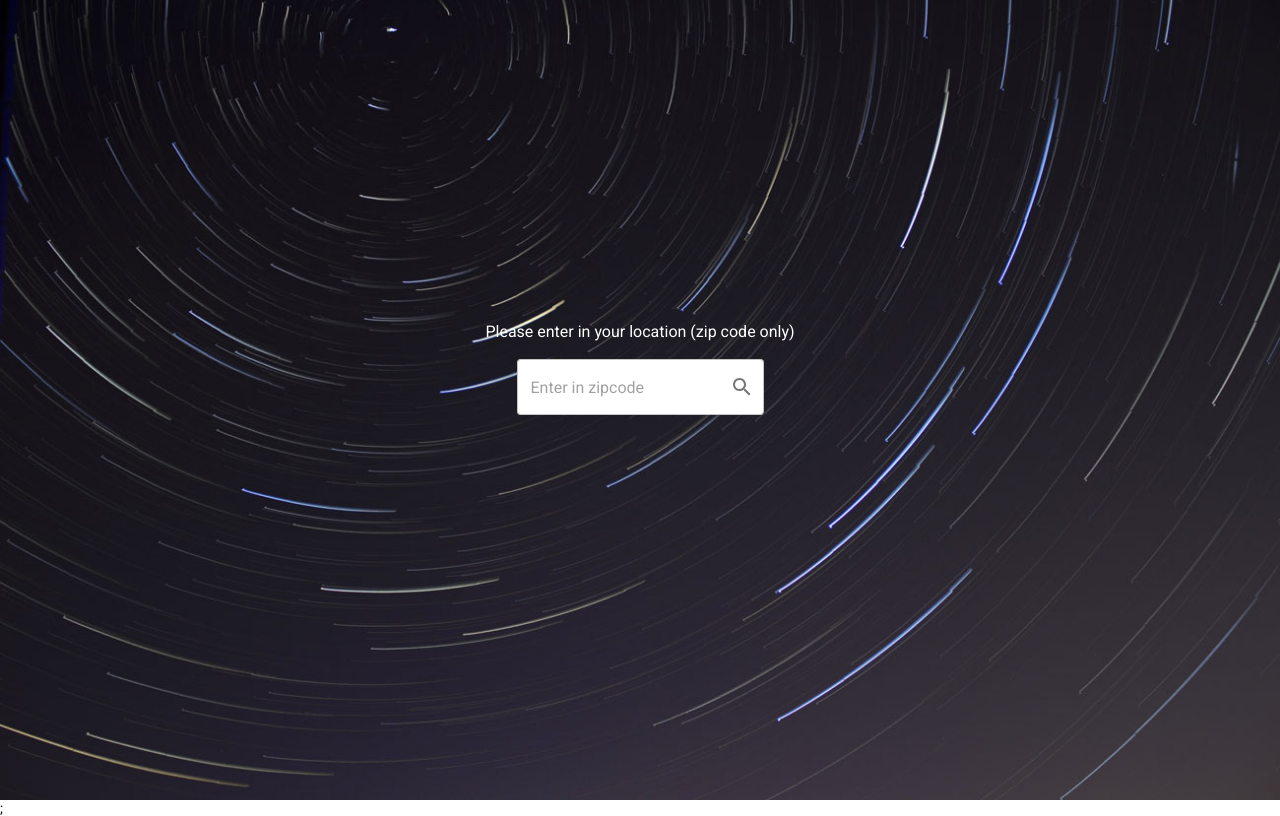
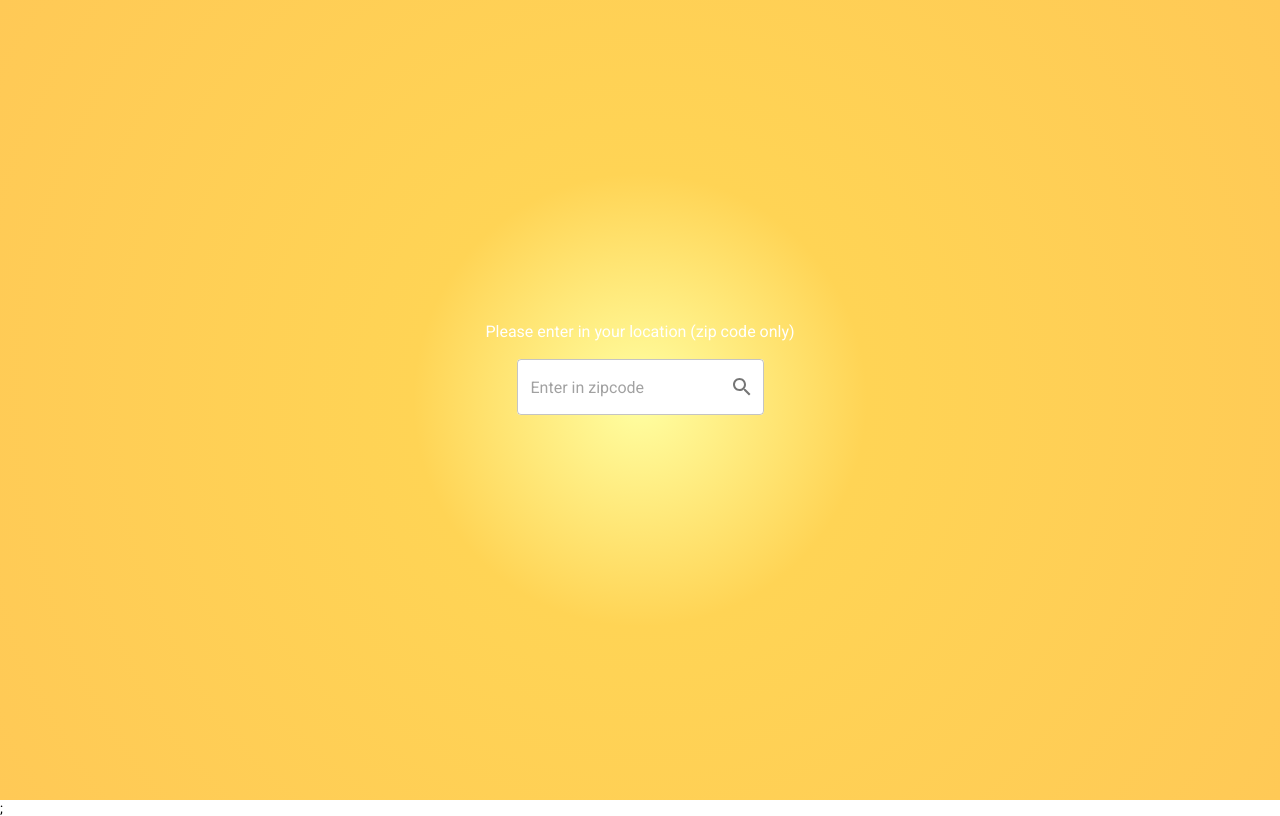
Before and after one commit to brobertson3/weather-app-improved, a React (Create React App) app: page / in a window 1280 px wide. Built offline with nearby package versions, Linux system fonts and the light colour scheme.

Commit message:
Fixed warnings

```diff
--- a/src/App.js
+++ b/src/App.js
@@ -1,10 +1,5 @@
 import React, { useRef, useState } from "react";
 import { IconButton, InputAdornment, TextField, Typography } from "@mui/material";
-import {
-  createTheme,
-  responsiveFontSizes,
-  ThemeProvider,
-} from '@mui/material/styles';
 // import LocationSearchInput from "./components/LocationSearchInput";
 import "./index.css";
 import Weather from "./components/Weather";
@@ -84,8 +79,7 @@ const App = () => {
 
   const getTimeOfDay = hours => {
     console.log(hours);
-    // return hours < 5 || hours >= 19 ? "night" : "day";
-    return hours < 5 || hours >= 19 ? "day" : "night";
+    return hours < 5 || hours >= 19 ? "night" : "day";
   };
 
   return (
--- a/src/lightTheme.js
+++ b/src/lightTheme.js
@@ -1,4 +1,3 @@
-import * as React from 'react';
 import { createTheme } from '@mui/material/styles';
 
 const lightTheme = createTheme({
```
